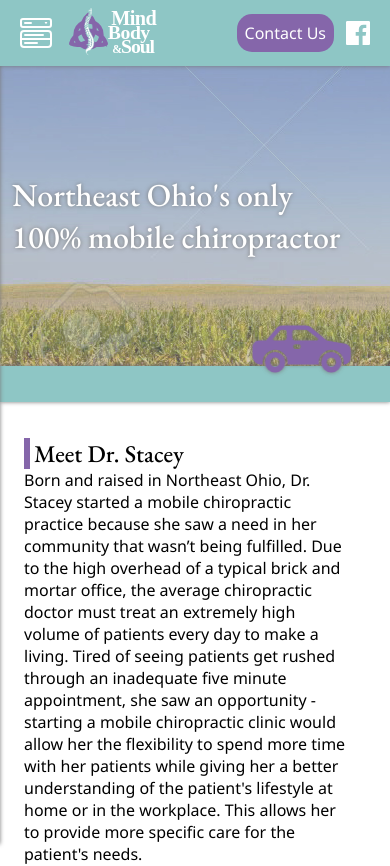
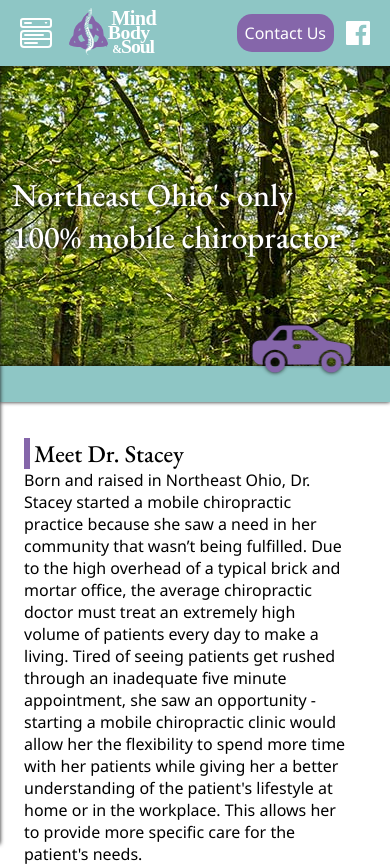
Before and after one commit to bobbygraczyk/mbs, a React (Create React App) app: page / in a window 390 px wide. Shown: the top 866 px of the page. Built offline with nearby package versions, Linux system fonts and the light colour scheme.

Commit message:
Fixed visual bugs and swapped form

```diff
--- a/src/App.scss
+++ b/src/App.scss
@@ -21,8 +21,8 @@ $segoe: 'Segoe UI';
 }
 
 @mixin soft-shadow {
-  filter: drop-shadow(0px 0px 2px #777);
-  -webkit-filter: drop-shadow(0px 0px 2px #777);
+  filter: drop-shadow(0px 0px 2px #111);
+  -webkit-filter: drop-shadow(0px 0px 2px #111);
 }
 
 @keyframes car {
@@ -53,6 +53,14 @@ $segoe: 'Segoe UI';
   100% {
     background-position-x: 0%;
   }
+}
+
+.contact-page iframe {
+  width: 100%;
+  height: fit-content;
+  min-height: 1900px;
+  overflow: scroll;
+  margin-top: 24px;
 }
 
 //
@@ -300,8 +308,7 @@ li::before {
 .home {
   .hero-wrapper {
     background-image: url('./img/forest-road-2.jpg');
-    background-size: 200% auto;
-    background-position-y: 80%;
+    background-size: auto 80%;
     animation-name: homebg;
     animation-duration: 240s;
     animation-iteration-count: infinite;
@@ -884,7 +891,6 @@ li::before {
   .home {
     .hero-wrapper {
       background-size: unset;
-      background-position-y: -1800%;
       h1 {
         @include soft-shadow();
       }
@@ -928,4 +934,10 @@ li::before {
      .appt-type {
       width: calc(100% - 24px);
     }
+
+    .contact-page {
+      .hero-wrapper {
+        background-size: auto 100%;
+      }
+    }
 }
--- a/src/views/contactPage.js
+++ b/src/views/contactPage.js
@@ -19,13 +19,12 @@ class ContactPage extends React.Component {
                         <Icons name="phone" />
                         <p id="phone">(234) 281-4996</p>
                         <Icons name="email" />
-                        <p id="email">drstacey@mbschiro.com</p>
+                        <p id="email">drstacey@mbschiro2go.com</p>
                         <Icons name="info" />
                         <p id="hours">M - Th / 10AM - 7PM</p>
                         <p id="copy">You can reach Dr. Stacey by call, text, or email. Or, you may fill out the contact form below to request that Dr. Stacey reach out to you.</p>
                     </div>
-
-                    <iframe title="Contact Form" style={{ height: "1000px", width: "100%", margin: "0 auto", overflow: "hidden"}} src="https://docs.google.com/forms/d/e/1FAIpQLSfz3xJsEj8VKELg-vorpZt54PgWizrI00ByXkwnT7lArAM9FA/viewform?embedded=true" width="640" height="808" frameborder="0" marginheight="0" marginwidth="0">Loading…</iframe>
+                     <iframe id="JotFormIFrame-210055091090039" title="Contact Us" onload="window.parent.scrollTo(0,0)" allowtransparency="true" allowfullscreen="true" allow="geolocation; microphone; camera" src="https://hipaa.jotform.com/210055091090039" frameborder="0" scrolling="no" > </iframe>
                 </div>
                 <div className="bar" />
             </div>
```
Also changed, not shown: src/img/forest-road-2.jpg.
